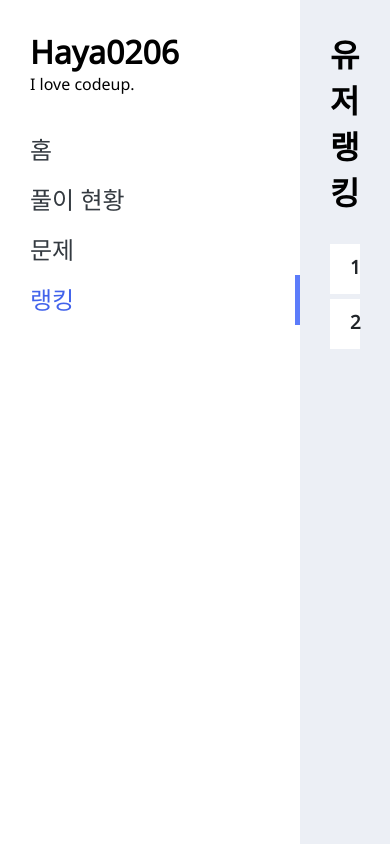
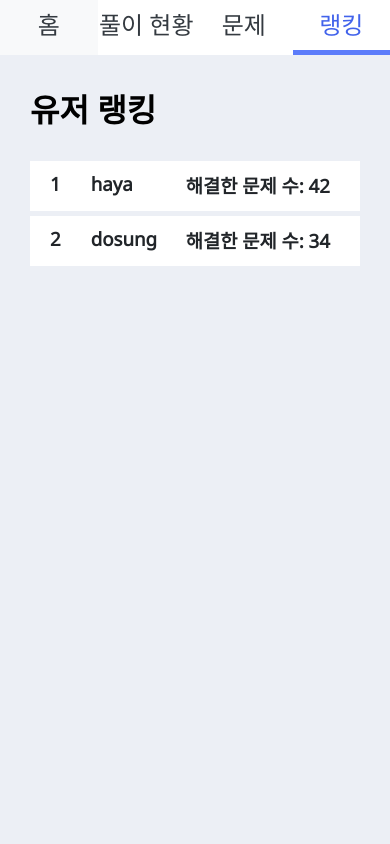
Before and after one commit to kuko216/This.Code_frontend, a React app: page /rank in a window 390 px wide. Built offline with nearby package versions, Linux system fonts and the light colour scheme.

Commit message:
반응형 네비게이션 구현

```diff
--- a/src/components/ProblemCard.js
+++ b/src/components/ProblemCard.js
@@ -49,6 +49,7 @@ const CardWrapper = styled.div`
 const Index = styled.h3`
     margin: 0;
     margin-right: 30px;
+    margin-left: 10px;
     color: ${oc.indigo[7]};
 `
 
--- a/src/containers/PageTemplate.js
+++ b/src/containers/PageTemplate.js
@@ -17,26 +17,42 @@ const Wrapper = styled.div`
     width: 100%;
     height: 100%;
     overflow: hidden;
+
+    @media(max-width:900px){
+        flex-direction: column;
+    }
 `
 
 const SideNav = styled.div`
     background-color: white;
+    display: flex;
+    flex-direction: column;
     height: 100%;
     min-width: 300px;
-    display: flex;
-    flex-direction: column;
+
+    @media(max-width:900px){
+        flex-direction: row;
+        width: 100%;
+        max-height: 55px;
+        min-height: 55px;
+    }
 `
 
 const Content = styled.div`
     width: 100%;
     padding: 30px;
     overflow: auto;
+    box-sizing: border-box;
 `
 
 const UserProfile = styled.div`
     padding: 30px;
     display: flex;
     flex-direction: column;
+
+    @media(max-width:900px){
+        display: none;
+    }
 `
 
 const Username = styled.h1`
@@ -73,6 +89,19 @@ const NavItem = styled(NavLink)`
     &.active{
         color: ${oc.indigo[7]};
         border-right: 5px solid ${oc.indigo[5]};
+    }
+
+    @media(max-width:900px){
+        padding-left: 0px;
+        height: 100%;
+        width: 25%;
+        text-align: center;
+
+        &.active{
+            color: ${oc.indigo[7]};
+            border-right: none;
+            border-bottom: 5px solid ${oc.indigo[5]};
+        }
     }
 `
 
```
